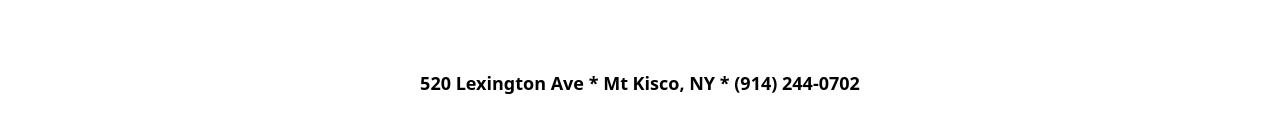
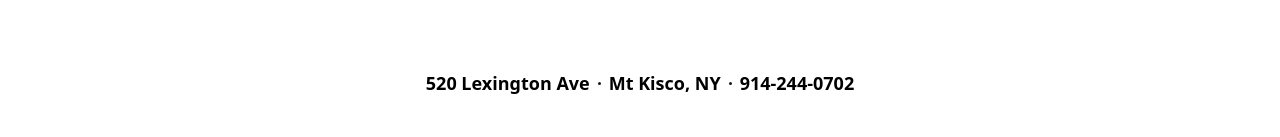
Before and after one commit to michael-carvajal/vite1, a React (Vite) app: page / in a window 1280 px wide. Shown: the part 663-800 px from the top of the page. Built offline with nearby package versions, Linux system fonts and the light colour scheme.

Commit message:
fixed about us

```diff
--- a/src/Components/AboutUs.tsx
+++ b/src/Components/AboutUs.tsx
@@ -1,12 +1,36 @@
-import React from 'react'
+import React from "react";
 
 const AboutUs = () => {
   return (
-    <section className='flex w-full flex-col justify-center h-72 items-center px-10'>
-      <h1 className='text-3xl md:text-4xl font-bold text-center mb-10 md:mb-16'>WELCOME TO MT. KISCO SMOKEHOUSE </h1>
-      <div className='font-semibold md:text-lg'>520 Lexington Ave * Mt Kisco, NY * (914) 244-0702</div>
+    <section className="flex h-72 w-full flex-col items-center justify-center px-10">
+      <h1 className="mb-10 text-center text-3xl font-bold md:mb-16 md:text-4xl">
+        WELCOME TO MT. KISCO SMOKEHOUSE{" "}
+      </h1>
+      <div className="flex flex-col items-center gap-2 font-semibold md:flex-row md:text-lg">
+        <p>520 Lexington Ave</p>
+        <svg
+          viewBox="0 0 2 2"
+          width={3}
+          height={3}
+          aria-hidden="true"
+          className="hidden  fill-gray-900 md:block"
+        >
+          <circle cx={1} cy={1} r={1} />
+        </svg>{" "}
+        <p>Mt Kisco, NY</p>
+        <svg
+          viewBox="0 0 2 2"
+          width={3}
+          height={3}
+          aria-hidden="true"
+          className="hidden fill-gray-900 md:block"
+        >
+          <circle cx={1} cy={1} r={1} />
+        </svg>
+        <a href="tel:9142440702">914-244-0702</a>
+      </div>
     </section>
   );
-}
+};
 
-export default AboutUs
+export default AboutUs;
```
